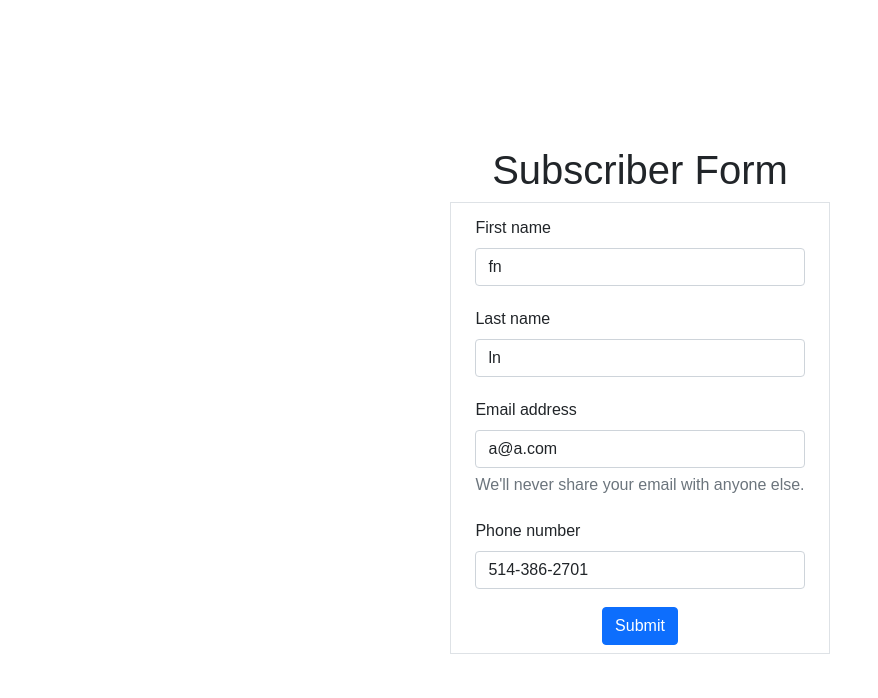
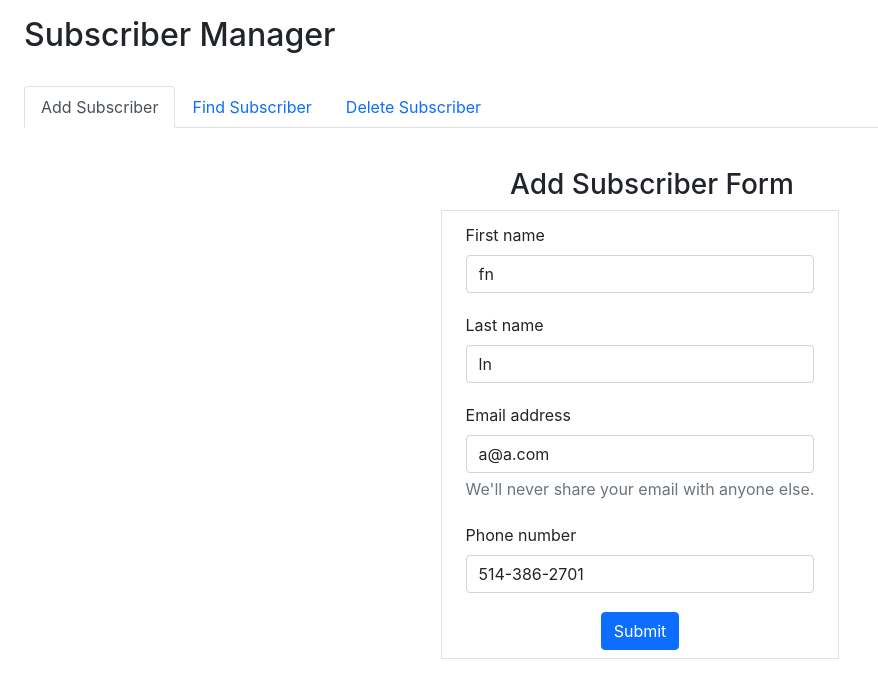
Before and after one commit to m-milmore/subscribe-form, a React (Create React App) app: page / in a window 1280 px wide. Shown: the top 698 px of the page, without its empty margins (0-878 px from the left). Built offline with nearby package versions, Linux system fonts and the light colour scheme.

Commit message:
refactoring app.js, postSubscriber.js

```diff
--- a/lambda/hello.js
+++ b/lambda/hello.js
@@ -1 +1 @@
-!function(e,t){for(var r in t)e[r]=t[r]}(exports,function(e){var t={};function r(n){if(t[n])return t[n].exports;var o=t[n]={i:n,l:!1,exports:{}};return e[n].call(o.exports,o,o.exports,r),o.l=!0,o.exports}return r.m=e,r.c=t,r.d=function(e,t,n){r.o(e,t)||Object.defineProperty(e,t,{enumerable:!0,get:n})},r.r=function(e){"undefined"!=typeof Symbol&&Symbol.toStringTag&&Object.defineProperty(e,Symbol.toStringTag,{value:"Module"}),Object.defineProperty(e,"__esModule",{value:!0})},r.t=function(e,t){if(1&t&&(e=r(e)),8&t)return e;if(4&t&&"object"==typeof e&&e&&e.__esModule)return e;var n=Object.create(null);if(r.r(n),Object.defineProperty(n,"default",{enumerable:!0,value:e}),2&t&&"string"!=typeof e)for(var o in e)r.d(n,o,function(t){return e[t]}.bind(null,o));return n},r.n=function(e){var t=e&&e.__esModule?function(){return e.default}:function(){return e};return r.d(t,"a",t),t},r.o=function(e,t){return Object.prototype.hasOwnProperty.call(e,t)},r.p="",r(r.s=27)}({27:function(e,t){t.handler=async(e,t)=>({statusCode:200,body:JSON.stringify({message:"Hello You!"})})}}));
+!function(e,t){for(var r in t)e[r]=t[r]}(exports,function(e){var t={};function r(n){if(t[n])return t[n].exports;var o=t[n]={i:n,l:!1,exports:{}};return e[n].call(o.exports,o,o.exports,r),o.l=!0,o.exports}return r.m=e,r.c=t,r.d=function(e,t,n){r.o(e,t)||Object.defineProperty(e,t,{enumerable:!0,get:n})},r.r=function(e){"undefined"!=typeof Symbol&&Symbol.toStringTag&&Object.defineProperty(e,Symbol.toStringTag,{value:"Module"}),Object.defineProperty(e,"__esModule",{value:!0})},r.t=function(e,t){if(1&t&&(e=r(e)),8&t)return e;if(4&t&&"object"==typeof e&&e&&e.__esModule)return e;var n=Object.create(null);if(r.r(n),Object.defineProperty(n,"default",{enumerable:!0,value:e}),2&t&&"string"!=typeof e)for(var o in e)r.d(n,o,function(t){return e[t]}.bind(null,o));return n},r.n=function(e){var t=e&&e.__esModule?function(){return e.default}:function(){return e};return r.d(t,"a",t),t},r.o=function(e,t){return Object.prototype.hasOwnProperty.call(e,t)},r.p="",r(r.s=29)}({29:function(e,t){t.handler=async(e,t)=>({statusCode:200,body:JSON.stringify({message:"Hello You!"})})}}));
--- a/public/index.html
+++ b/public/index.html
@@ -41,24 +41,7 @@
       work correctly both with client-side routing and a non-root public URL.
       Learn how to configure a non-root public URL by running `npm run build`.
     -->
-    <title>Subscribe Form</title>
-    <style>
-      h1,
-      h2,
-      h3,
-      h4,
-      h5,
-      h6,
-      p,
-      span,
-      div {
-        user-select: none;
-      }
-
-      body {
-        overflow-y: scroll;
-      }
-    </style>
+    <title>Subscribers Manager</title>
     <script
       src="https://kit.fontawesome.com/2d982462e6.js"
       crossorigin="anonymous"
--- a/src/App.css
+++ b/src/App.css
@@ -1,29 +1,42 @@
 .App {
-  text-align: center;
+  text-align: left;
   background-color: white;
   min-height: 100vh;
   display: flex;
   flex-direction: column;
-  align-items: center;
-  justify-content: center;
+  align-items: start-left;
+  justify-content:flex-start;
   font-size: calc(10px + 2vmin);
 }
 
 *,
 :before,
 :after {
+  margin: 0;
+  padding: 0;
   box-sizing: border-box;
 }
 
-body {
-  font-family: sans-serif;
+html {
+  font-size: 1rem;
+  font-family: Arial, Helvetica, sans-serif;
+  color: #fff;
 }
 
+body {
+  overflow-y: scroll;
+}
+
+h1,
 h2,
 h3,
 h4,
-h5 {
-  margin: 0;
+h5,
+h6,
+p,
+span,
+div {
+  user-select: none;
 }
 
 .center-display {
@@ -32,7 +45,6 @@ h5 {
   justify-content: center;
   align-items: center;
   width: 100%;
-  height: 100vh;
 }
 
 .form {
--- a/src/App.js
+++ b/src/App.js
@@ -1,164 +1,27 @@
-import React, { useState, useEffect } from "react";
+import React from "react";
 import "./App.css";
-import ThemeProvider from "react-bootstrap/ThemeProvider";
-import Form from "react-bootstrap/Form";
-import Button from "react-bootstrap/Button";
-import axios from "axios";
-
-const INIT_INFO = {
-  firstName: "",
-  lastName: "",
-  email: "",
-  phone: "",
-};
+import Tab from "react-bootstrap/Tab";
+import Tabs from "react-bootstrap/Tabs";
+import AddSubscriber from "./components/AddSubscriber";
 
 function App() {
-  const [info, setInfo] = useState({
-    firstName: "fn",
-    lastName: "ln",
-    email: "a@a.com",
-    phone: "514-386-2701",
-  });
-
-  const [submitBtnDisabled, setSubmitBtnDisabled] = useState(true);
-
-  useEffect(() => {
-    const { firstName, lastName, email, phone } = info;
-    setSubmitBtnDisabled(!(firstName && lastName && email && phone));
-  }, [info]);
-
-  const handleChange = ({ target: { name, value } }) => {
-    setInfo({ ...info, [name]: value });
-  };
-
-  const handleSubmit = async (e) => {
-    e.preventDefault();
-    const smallestArea = 201;
-    const highestArea = 989;
-
-    const stripPhone = info.phone.replace(/\D/g, "");
-
-    if (stripPhone.length !== 10) {
-      alert("Invalid phone number. Missing number(s) or too may numbers.");
-    } else if (
-      parseInt(stripPhone.substring(0, 3)) < smallestArea ||
-      parseInt(stripPhone.substring(0, 3)) > highestArea
-    ) {
-      alert(
-        `Phone area code must be between ${smallestArea} and ${highestArea} inclusively`
-      );
-    } else {
-      const body = info;
-      const headers = {
-        "Content-Type": "application/json",
-        "Access-Control-Allow-Origin": "*",
-        "Access-Control-Allow-Methods": "POST",
-      };
-
-      // const response = await axios
-      //   .get("/.netlify/functions/hello", {
-      //     headers,
-      //   })
-      //   .then((response) => {
-      //     setInfo(INIT_INFO);
-      //     alert(response.data.message);
-      //   })
-      //   /* eslint-enable no-unused-vars */
-      //   .catch((error) => {
-      //     console.error(error);
-      //     alert(error);
-      //   });
-
-      try {
-        const response = await axios.post(
-          "/.netlify/functions/postSubscriber",
-          body,
-          { headers }
-        );
-        setInfo(INIT_INFO);
-        alert(response.data.message);
-      } catch (error) {
-        alert(error);
-      }
-    }
-  };
-
-  const { firstName, lastName, email, phone } = info;
-
   return (
-    <ThemeProvider
-      breakpoints={["xxxl", "xxl", "xl", "lg", "md", "sm", "xs", "xxs"]}
-      className="text-center"
-    >
-      <div className="App">
-        <header>
-          <h1>Subscriber Form</h1>
-        </header>
-        <Form onSubmit={handleSubmit} className="text-start border py-2 px-4">
-          <Form.Group className="mb-3 fs-5">
-            <Form.Label className="fs-6">First name</Form.Label>
-            <Form.Control
-              onChange={handleChange}
-              type="text"
-              placeholder="Enter first name"
-              value={firstName}
-              name="firstName"
-              maxLength="20"
-            />
-          </Form.Group>
-
-          <Form.Group className="mb-3 fs-5">
-            <Form.Label className="fs-6">Last name</Form.Label>
-            <Form.Control
-              onChange={handleChange}
-              type="text"
-              placeholder="Enter last name"
-              value={lastName}
-              name="lastName"
-              maxLength="20"
-            />
-          </Form.Group>
-
-          <Form.Group className="mb-3 fs-5">
-            <Form.Label className="fs-6">Email address</Form.Label>
-            <Form.Control
-              onChange={handleChange}
-              type="email"
-              placeholder="Enter email"
-              value={email}
-              name="email"
-            />
-            <Form.Text className="text-muted fs-6">
-              We'll never share your email with anyone else.
-            </Form.Text>
-          </Form.Group>
-
-          <Form.Group className="mb-3 fs-5">
-            <Form.Label className="fs-6">Phone number</Form.Label>
-            <Form.Control
-              onChange={handleChange}
-              type="text"
-              placeholder="XXX-XXX-XXXX"
-              value={phone}
-              name="phone"
-              minLength="10"
-              maxLength="12"
-            />
-          </Form.Group>
-
-          <div className="text-center">
-            <Button
-              className="fs-6"
-              variant="primary"
-              type="submit"
-              disabled={submitBtnDisabled}
-            >
-              Submit
-            </Button>
-          </div>
-        </Form>
-      </div>
-    </ThemeProvider>
+    <div className="App">
+      <p className="h2 ms-4 mt-3">Subscriber Manager</p>
+      <Tabs
+        defaultActiveKey="add"
+        id="uncontrolled-tab-example"
+        className="my-4 mx-4 fs-6"
+      >
+        <Tab eventKey="add" title="Add Subscriber">
+          <AddSubscriber />
+        </Tab>
+        <Tab eventKey="find" title="Find Subscriber">
+        </Tab>
+        <Tab eventKey="delete" title="Delete Subscriber">
+        </Tab>
+      </Tabs>
+    </div>
   );
 }
 
--- /dev/null
+++ b/src/components/AddSubscriber.jsx
@@ -0,0 +1,141 @@
+import React, { useState, useEffect } from "react";
+import Form from "react-bootstrap/Form";
+import Button from "react-bootstrap/Button";
+import axios from "axios";
+
+const INIT_INFO = {
+  firstName: "",
+  lastName: "",
+  email: "",
+  phone: "",
+};
+
+function AddSubscriber() {
+  const [info, setInfo] = useState({
+    firstName: "fn",
+    lastName: "ln",
+    email: "a@a.com",
+    phone: "514-386-2701",
+  });
+
+  const [submitBtnDisabled, setSubmitBtnDisabled] = useState(true);
+
+  useEffect(() => {
+    const { firstName, lastName, email, phone } = info;
+    setSubmitBtnDisabled(!(firstName && lastName && email && phone));
+  }, [info]);
+
+  const handleChange = ({ target: { name, value } }) => {
+    setInfo({ ...info, [name]: value });
+  };
+
+  const handleSubmit = async (e) => {
+    e.preventDefault();
+    const smallestArea = 201;
+    const highestArea = 989;
+    const stripPhone = info.phone.replace(/\D/g, "");
+
+    if (stripPhone.length !== 10) {
+      alert("Invalid phone number. Missing number(s) or too may numbers.");
+    } else if (
+      parseInt(stripPhone.substring(0, 3)) < smallestArea ||
+      parseInt(stripPhone.substring(0, 3)) > highestArea
+    ) {
+      alert(
+        `Phone area code must be between ${smallestArea} and ${highestArea} inclusively`
+      );
+    } else {
+      const body = info;
+      const headers = {
+        "Content-Type": "application/json",
+        "Access-Control-Allow-Origin": "*",
+        "Access-Control-Allow-Methods": "POST",
+      };
+
+      try {
+        const response = await axios.post(
+          "/.netlify/functions/postSubscriber",
+          body,
+          { headers }
+        );
+        setInfo(INIT_INFO);
+        alert(response.data.message);
+      } catch (error) {
+        alert(error.response.data.message);
+      }
+    }
+  };
+
+  const { firstName, lastName, email, phone } = info;
+
+  return (
+    <div className="center-display">
+      <p className="h3 ms-4 mt-3">Add Subscriber Form</p>
+      <Form onSubmit={handleSubmit} className="text-start border py-2 px-4">
+        <Form.Group className="mb-3 fs-5">
+          <Form.Label className="fs-6">First name</Form.Label>
+          <Form.Control
+            onChange={handleChange}
+            type="text"
+            placeholder="Enter first name"
+            value={firstName}
+            name="firstName"
+            maxLength="20"
+          />
+        </Form.Group>
+
+        <Form.Group className="mb-3 fs-5">
+          <Form.Label className="fs-6">Last name</Form.Label>
+          <Form.Control
+            onChange={handleChange}
+            type="text"
+            placeholder="Enter last name"
+            value={lastName}
+            name="lastName"
+            maxLength="20"
+          />
+        </Form.Group>
+
+        <Form.Group className="mb-3 fs-5">
+          <Form.Label className="fs-6">Email address</Form.Label>
+          <Form.Control
+            onChange={handleChange}
+            type="email"
+            placeholder="Enter email"
+            value={email}
+            name="email"
+          />
+          <Form.Text className="text-muted fs-6">
+            We'll never share your email with anyone else.
+          </Form.Text>
+        </Form.Group>
+
+        <Form.Group className="mb-3 fs-5">
+          <Form.Label className="fs-6">Phone number</Form.Label>
+          <Form.Control
+            onChange={handleChange}
+            type="text"
+            placeholder="XXX-XXX-XXXX"
+            value={phone}
+            name="phone"
+            minLength="10"
+            maxLength="12"
+          />
+        </Form.Group>
+
+        <div className="text-center">
+          <Button
+            className="fs-6"
+            variant="primary"
+            type="submit"
+            disabled={submitBtnDisabled}
+          >
+            Submit
+          </Button>
+        </div>
+      </Form>
+    </div>
+  );
+}
+
+export default AddSubscriber;
```
Also changed, not shown: lambda/postSubscriber.js.
